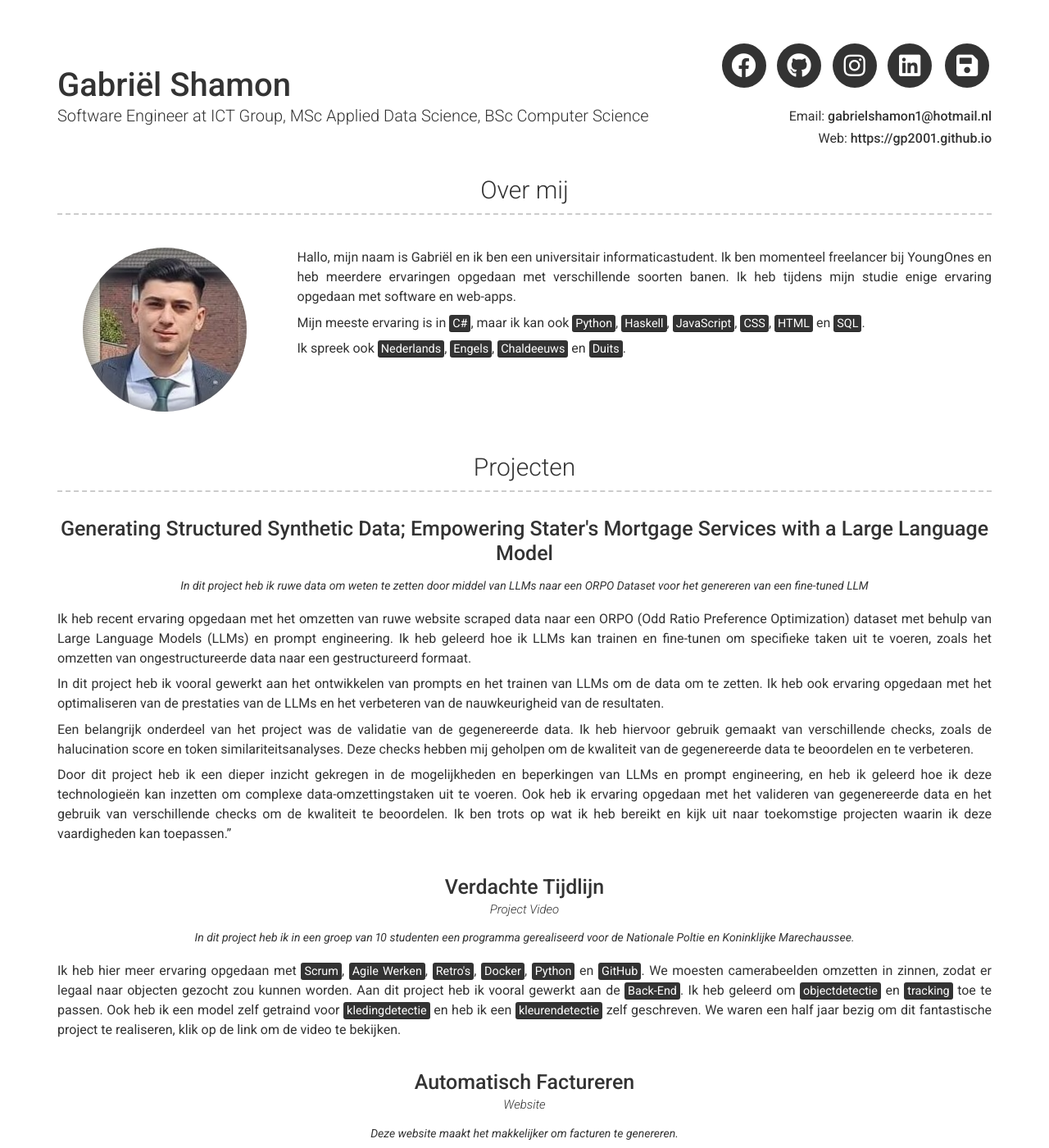
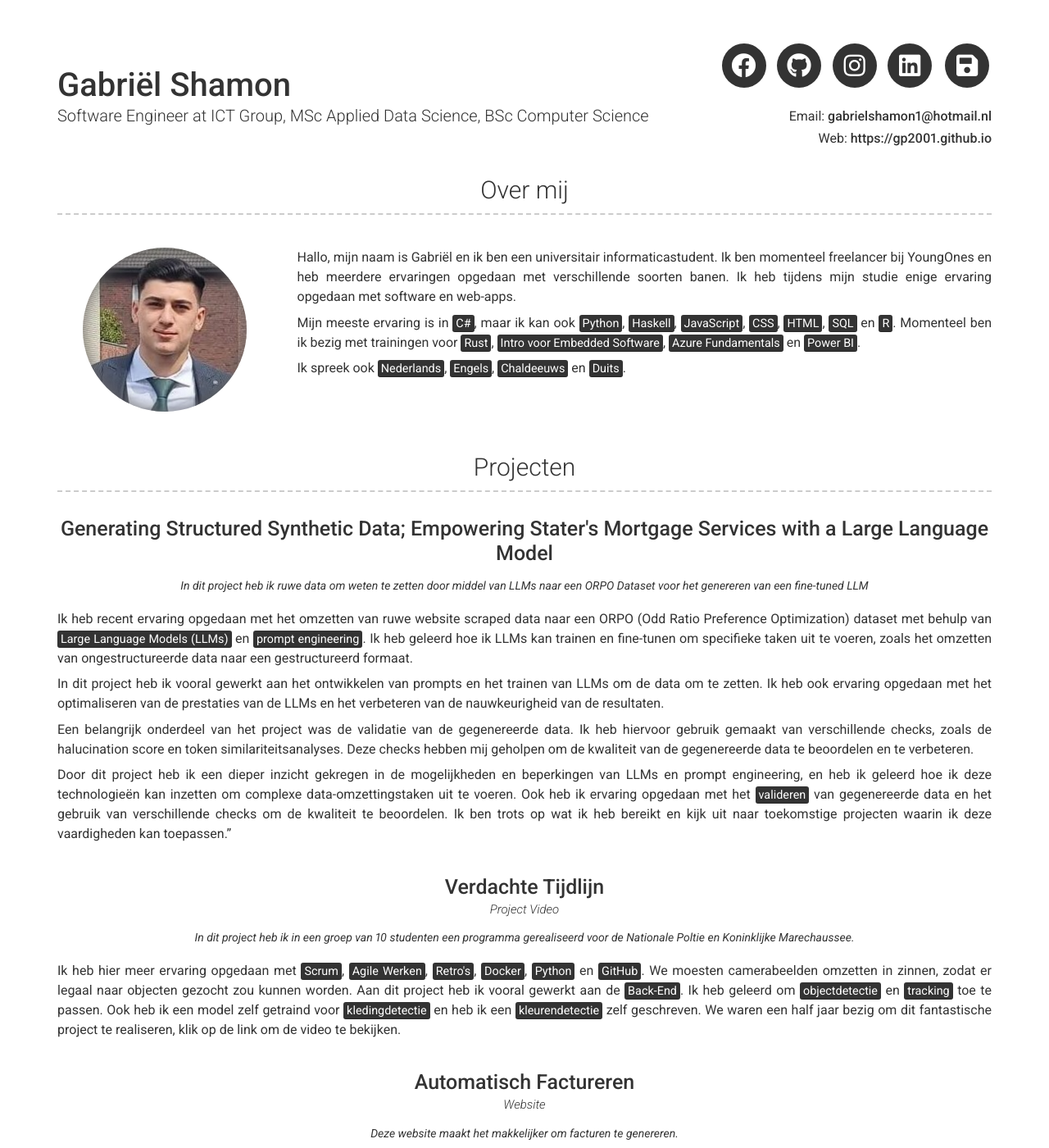
Before and after one commit to gp2001/gp2001.github.io, a Jekyll site: the page built from index.md, in a window 1280 px wide and 1400 px high. Shown: the whole window at 82% size. Built offline with Jekyll 4.4.1, drawn with Linux system fonts in a browser that asks for light colours; nearby versions of some CDN libraries; a script that is not in the unit is left out.

Commit message:
Markeringen

```diff
--- a/_config.yml
+++ b/_config.yml
@@ -51,7 +51,7 @@ about_profile_image: images/ik.jpg
 about_content: | # this will include new lines to allow paragraphs
   Hallo, mijn naam is Gabriël en ik ben een universitair informaticastudent. Ik ben momenteel freelancer bij YoungOnes en heb meerdere ervaringen opgedaan met verschillende soorten banen. Ik heb tijdens mijn studie enige ervaring opgedaan met software en web-apps.
 
-  Mijn meeste ervaring is in <mark>C#</mark>, maar ik kan ook <mark>Python</mark>, <mark>Haskell</mark>, <mark>JavaScript</mark>, <mark>CSS</mark>, <mark>HTML</mark> en <mark>SQL</mark>.
+  Mijn meeste ervaring is in <mark>C#</mark>, maar ik kan ook <mark>Python</mark>, <mark>Haskell</mark>, <mark>JavaScript</mark>, <mark>CSS</mark>, <mark>HTML</mark>, <mark>SQL</mark> en <mark>R</mark>. Momenteel ben ik bezig met trainingen voor <mark>Rust</mark>, <mark>Intro voor Embedded Software</mark>, <mark>Azure Fundamentals</mark> en <mark>Power BI</mark>.
 
   Ik spreek ook <mark>Nederlands</mark>, <mark>Engels</mark>, <mark>Chaldeeuws</mark> en <mark>Duits</mark>.
 
@@ -66,13 +66,13 @@ content:
         quote: >
           In dit project heb ik ruwe data om weten te zetten door middel van LLMs naar een ORPO Dataset voor het genereren van een fine-tuned LLM
         description: | # this will include new lines to allow paragraphs
-          Ik heb recent ervaring opgedaan met het omzetten van ruwe website scraped data naar een ORPO (Odd Ratio Preference Optimization) dataset met behulp van Large Language Models (LLMs) en prompt engineering. Ik heb geleerd hoe ik LLMs kan trainen en fine-tunen om specifieke taken uit te voeren, zoals het omzetten van ongestructureerde data naar een gestructureerd formaat.
+          Ik heb recent ervaring opgedaan met het omzetten van ruwe website scraped data naar een ORPO (Odd Ratio Preference Optimization) dataset met behulp van <mark>Large Language Models (LLMs)</mark> en <mark>prompt engineering</mark>. Ik heb geleerd hoe ik LLMs kan trainen en fine-tunen om specifieke taken uit te voeren, zoals het omzetten van ongestructureerde data naar een gestructureerd formaat.
 
           In dit project heb ik vooral gewerkt aan het ontwikkelen van prompts en het trainen van LLMs om de data om te zetten. Ik heb ook ervaring opgedaan met het optimaliseren van de prestaties van de LLMs en het verbeteren van de nauwkeurigheid van de resultaten.
 
           Een belangrijk onderdeel van het project was de validatie van de gegenereerde data. Ik heb hiervoor gebruik gemaakt van verschillende checks, zoals de halucination score en token similariteitsanalyses. Deze checks hebben mij geholpen om de kwaliteit van de gegenereerde data te beoordelen en te verbeteren.
 
-          Door dit project heb ik een dieper inzicht gekregen in de mogelijkheden en beperkingen van LLMs en prompt engineering, en heb ik geleerd hoe ik deze technologieën kan inzetten om complexe data-omzettingstaken uit te voeren. Ook heb ik ervaring opgedaan met het valideren van gegenereerde data en het gebruik van verschillende checks om de kwaliteit te beoordelen. Ik ben trots op wat ik heb bereikt en kijk uit naar toekomstige projecten waarin ik deze vaardigheden kan toepassen."
+          Door dit project heb ik een dieper inzicht gekregen in de mogelijkheden en beperkingen van LLMs en prompt engineering, en heb ik geleerd hoe ik deze technologieën kan inzetten om complexe data-omzettingstaken uit te voeren. Ook heb ik ervaring opgedaan met het <mark>valideren</mark> van gegenereerde data en het gebruik van verschillende checks om de kwaliteit te beoordelen. Ik ben trots op wat ik heb bereikt en kijk uit naar toekomstige projecten waarin ik deze vaardigheden kan toepassen."
       - layout: top-middle
         title: Verdachte Tijdlijn
         link: https://www.youtube.com/watch?v=vV1JjrZjnxk
```
